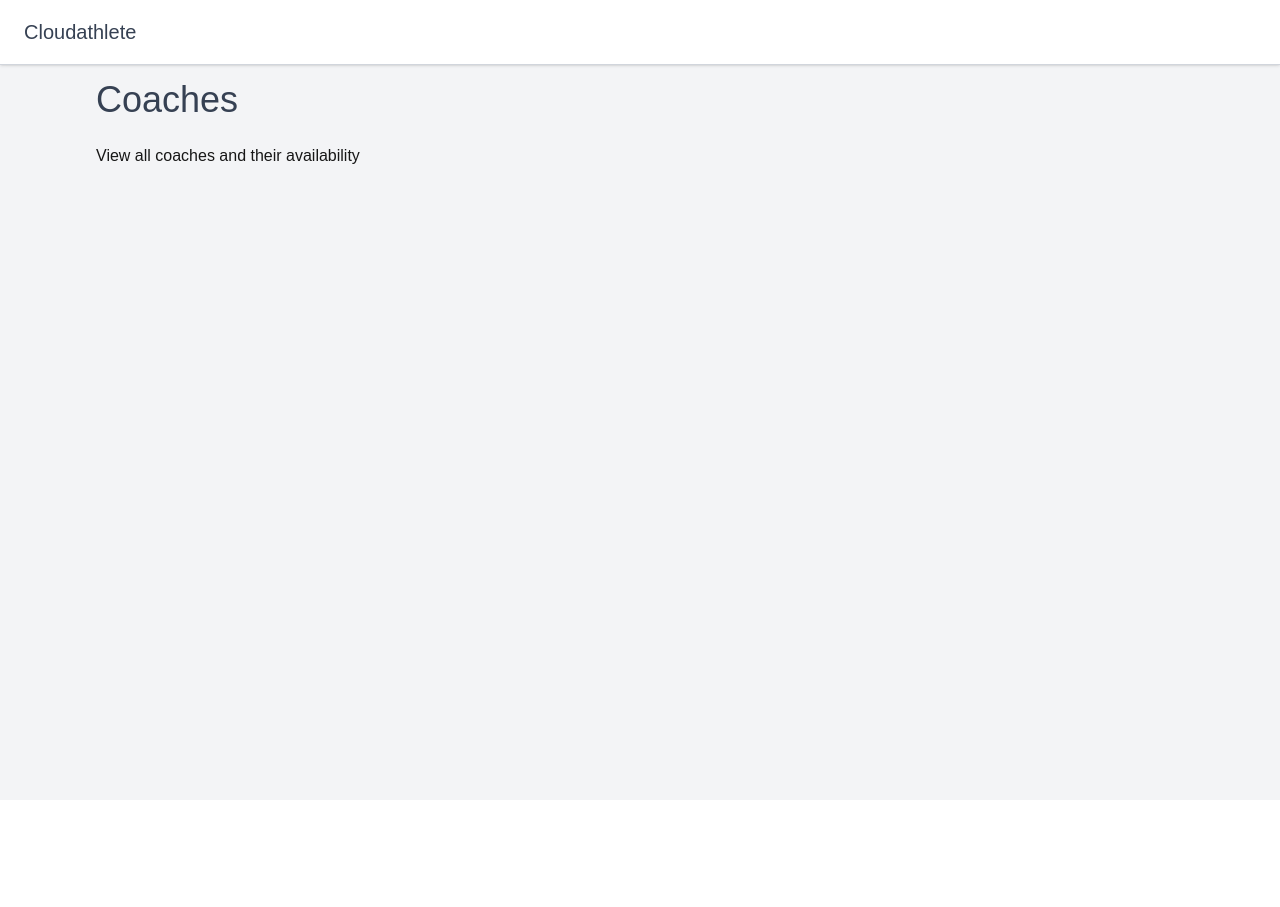
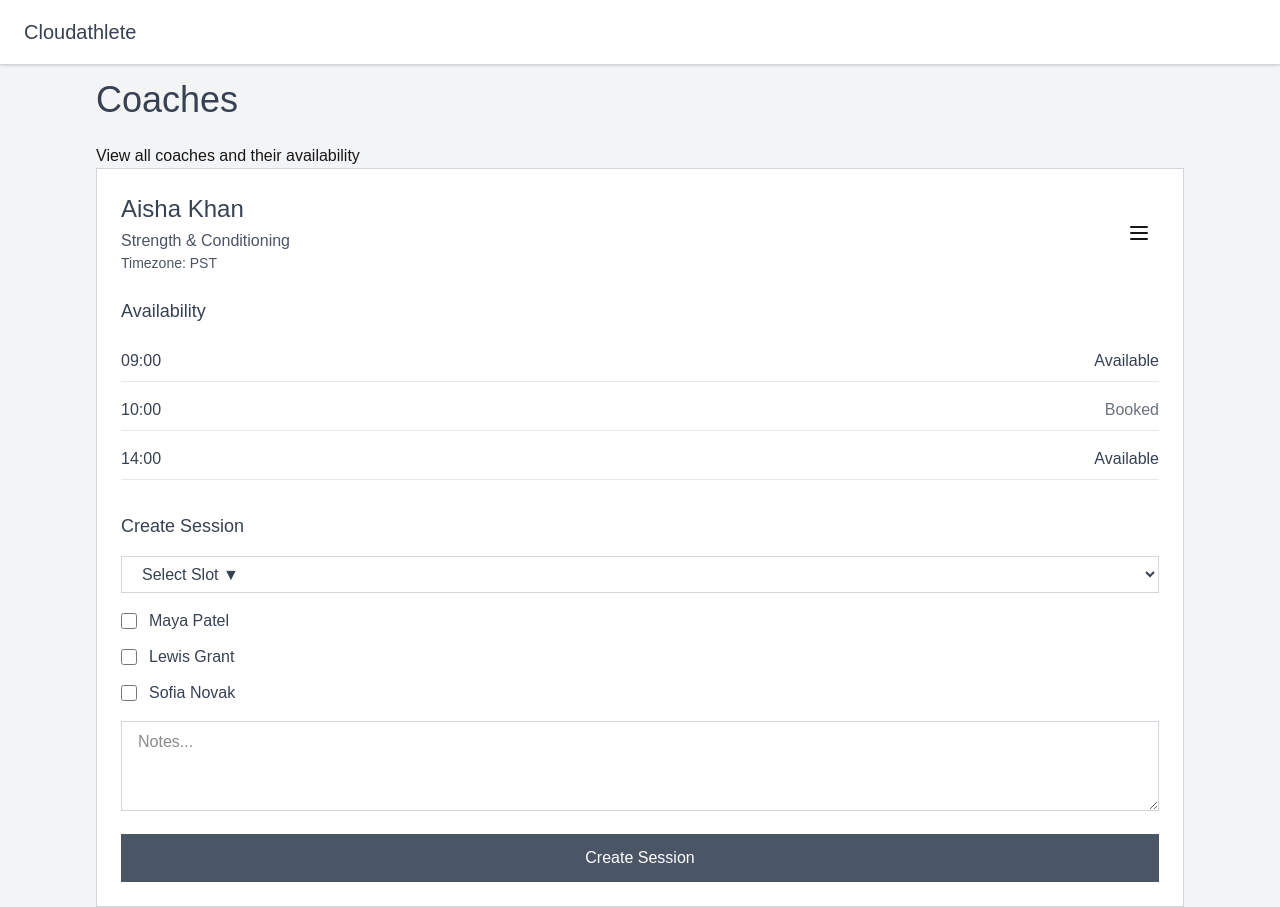
Before and after one commit to MingJae92/athelete-tracking-app, a Next.js app: page /coaches in a window 1280 px wide. Before the commit the page ends 800 px from the top, so only its background shows below. Built offline with nearby package versions, Linux system fonts and the light colour scheme.

Commit message:
coach and session pages updated

```diff
--- a/app/coaches/page.tsx
+++ b/app/coaches/page.tsx
@@ -1,4 +1,5 @@
 import NavBar from "@/app/components/Navbar";
+import CoachDetail from "@/app/components/CoachDetail";
 
 export default function CoachesPage() {
   return (
@@ -7,6 +8,7 @@ export default function CoachesPage() {
         <NavBar/>
         <h1 className="text-4xl font-light text-gray-700 mb-6">Coaches</h1>
         <p>View all coaches and their availability</p>
+        <CoachDetail/>
       </div>
     </div>
   );
--- /dev/null
+++ b/app/components/CoachDetail.tsx
@@ -0,0 +1,155 @@
+// app/components/CoachDetail.tsx
+'use client';
+
+import { useState } from 'react';
+
+interface TimeSlot {
+  time: string;
+  status: 'Available' | 'Booked';
+}
+
+interface Athlete {
+  id: string;
+  name: string;
+}
+
+export default function CoachDetail() {
+  const [selectedSlot, setSelectedSlot] = useState('');
+  const [selectedAthletes, setSelectedAthletes] = useState<string[]>([]);
+  const [notes, setNotes] = useState('');
+  const [error, setError] = useState('');
+
+  // Mock data - replace with actual API call
+  const coach = {
+    name: 'Aisha Khan',
+    specialty: 'Strength & Conditioning',
+    timezone: 'PST'
+  };
+
+  const timeSlots: TimeSlot[] = [
+    { time: '09:00', status: 'Available' },
+    { time: '10:00', status: 'Booked' },
+    { time: '14:00', status: 'Available' }
+  ];
+
+  const athletes: Athlete[] = [
+    { id: '1', name: 'Maya Patel' },
+    { id: '2', name: 'Lewis Grant' },
+    { id: '3', name: 'Sofia Novak' }
+  ];
+
+  const handleAthleteToggle = (athleteId: string) => {
+    setSelectedAthletes(prev =>
+      prev.includes(athleteId)
+        ? prev.filter(id => id !== athleteId)
+        : [...prev, athleteId]
+    );
+  };
+
+  const handleCreateSession = () => {
+    if (!selectedSlot) {
+      setError('Please select a time slot');
+      return;
+    }
+    if (selectedAthletes.length === 0) {
+      setError('Please select at least one athlete');
+      return;
+    }
+    // Handle session creation
+    console.log({ selectedSlot, selectedAthletes, notes });
+  };
+
+  return (
+    <div className="bg-white border border-gray-300 p-6">
+      {/* Header */}
+      <div className="flex items-center justify-between mb-6">
+        <div>
+          <h2 className="text-2xl font-light text-gray-700 mb-1">{coach.name}</h2>
+          <p className="text-gray-600 font-light">{coach.specialty}</p>
+          <p className="text-gray-600 font-light text-sm">Timezone: {coach.timezone}</p>
+        </div>
+        <button className="p-2 hover:bg-gray-100 rounded transition">
+          <svg className="w-6 h-6" fill="none" stroke="currentColor" strokeWidth="2" viewBox="0 0 24 24">
+            <path strokeLinecap="round" strokeLinejoin="round" d="M4 6h16M4 12h16M4 18h16" />
+          </svg>
+        </button>
+      </div>
+
+      {/* Availability */}
+      <div className="mb-8">
+        <h3 className="text-lg font-normal text-gray-700 mb-4">Availability</h3>
+        <div className="space-y-2">
+          {timeSlots.map((slot) => (
+            <div
+              key={slot.time}
+              className="flex items-center justify-between py-2 border-b border-gray-200"
+            >
+              <span className="text-gray-700 font-light">{slot.time}</span>
+              <span className={`font-light ${slot.status === 'Available' ? 'text-gray-700' : 'text-gray-500'}`}>
+                {slot.status}
+              </span>
+            </div>
+          ))}
+        </div>
+      </div>
+
+      {/* Create Session */}
+      <div>
+        <h3 className="text-lg font-normal text-gray-700 mb-4">Create Session</h3>
+
+        {/* Time Slot Selector */}
+        <select
+          value={selectedSlot}
+          onChange={(e) => setSelectedSlot(e.target.value)}
+          className="w-full border border-gray-300 px-4 py-2 mb-4 focus:outline-none focus:border-gray-400 text-gray-700 font-light"
+        >
+          <option value="">Select Slot ▼</option>
+          {timeSlots
+            .filter(slot => slot.status === 'Available')
+            .map(slot => (
+              <option key={slot.time} value={slot.time}>
+                {slot.time}
+              </option>
+            ))}
+        </select>
+
+        {/* Athletes Checkboxes */}
+        <div className="space-y-3 mb-4">
+          {athletes.map((athlete) => (
+            <label key={athlete.id} className="flex items-center cursor-pointer">
+              <input
+                type="checkbox"
+                checked={selectedAthletes.includes(athlete.id)}
+                onChange={() => handleAthleteToggle(athlete.id)}
+                className="w-4 h-4 border-gray-300 mr-3"
+              />
+              <span className="text-gray-700 font-light">{athlete.name}</span>
+            </label>
+          ))}
+        </div>
+
+        {/* Notes */}
+        <textarea
+          placeholder="Notes..."
+          value={notes}
+          onChange={(e) => setNotes(e.target.value)}
+          className="w-full border border-gray-300 px-4 py-2 mb-4 focus:outline-none focus:border-gray-400 font-light"
+          rows={3}
+        />
+
+        {/* Create Button */}
+        <button
+          onClick={handleCreateSession}
+          className="w-full bg-gray-600 text-white py-3 hover:bg-gray-700 transition font-light"
+        >
+          Create Session
+        </button>
+
+        {/* Error Message */}
+        {error && (
+          <p className="text-sm text-gray-600 italic mt-2">{error}</p>
+        )}
+      </div>
+    </div>
+  );
+}
--- /dev/null
+++ b/app/components/SessionsOverview.tsx
@@ -0,0 +1,124 @@
+// app/components/SessionsOverview.tsx
+'use client';
+
+import { useState } from 'react';
+
+interface Session {
+  id: string;
+  dateTime: string;
+  coach: string;
+  athletes: string;
+  notes: string;
+}
+
+export default function SessionsOverview() {
+  const [coachFilter, setCoachFilter] = useState('');
+  const [dateFilter, setDateFilter] = useState('');
+  const [isLoading, setIsLoading] = useState(false);
+  const [error, setError] = useState('');
+
+  // Mock data - replace with actual API call
+  const sessions: Session[] = [
+    {
+      id: '1',
+      dateTime: 'Jan 6, 09:00',
+      coach: 'Aisha Khan',
+      athletes: '2 Athletes',
+      notes: 'Strength training'
+    },
+    {
+      id: '2',
+      dateTime: 'Jan 7, 13:00',
+      coach: 'Grace Okoye',
+      athletes: '3 Athletes',
+      notes: 'Sprint practice'
+    }
+  ];
+
+  return (
+    <div className="bg-white border border-gray-300 p-6">
+      {/* Header */}
+      <div className="flex items-center justify-between mb-6">
+        <h2 className="text-2xl font-light text-gray-700">Upcoming Sessions</h2>
+        <button className="p-2 hover:bg-gray-100 rounded transition">
+          <svg className="w-6 h-6" fill="none" stroke="currentColor" strokeWidth="2" viewBox="0 0 24 24">
+            <path strokeLinecap="round" strokeLinejoin="round" d="M4 6h16M4 12h16M4 18h16" />
+          </svg>
+        </button>
+      </div>
+
+      {/* Filters */}
+      <div className="grid grid-cols-2 gap-4 mb-6">
+        <select
+          value={coachFilter}
+          onChange={(e) => setCoachFilter(e.target.value)}
+          className="border border-gray-300 px-4 py-2 focus:outline-none focus:border-gray-400 text-gray-700 font-light"
+        >
+          <option value="">Filter by Coach ▼</option>
+          <option value="aisha">Aisha Khan</option>
+          <option value="grace">Grace Okoye</option>
+          <option value="john">John Miller</option>
+        </select>
+
+        <select
+          value={dateFilter}
+          onChange={(e) => setDateFilter(e.target.value)}
+          className="border border-gray-300 px-4 py-2 focus:outline-none focus:border-gray-400 text-gray-700 font-light"
+        >
+          <option value="">Filter by Date ▼</option>
+          <option value="today">Today</option>
+          <option value="week">This Week</option>
+          <option value="month">This Month</option>
+        </select>
+      </div>
+
+      {/* Sessions Table */}
+      <div className="overflow-x-auto">
+        <table className="w-full">
+          <thead>
+            <tr className="border-b border-gray-300">
+              <th className="text-left py-3 px-2 font-normal text-gray-700">Date & Time</th>
+              <th className="text-left py-3 px-2 font-normal text-gray-700">Coach</th>
+              <th className="text-left py-3 px-2 font-normal text-gray-700">Athletes</th>
+              <th className="text-left py-3 px-2 font-normal text-gray-700">Notes</th>
+            </tr>
+          </thead>
+          <tbody>
+            {isLoading && (
+              <tr>
+                <td colSpan={4} className="py-4 text-gray-600 font-light">
+                  Loading...
+                </td>
+              </tr>
+            )}
+
+            {error && (
+              <tr>
+                <td colSpan={4} className="py-4 text-red-600 font-light">
+                  Error: {error}
+                </td>
+              </tr>
+            )}
+
+            {!isLoading && !error && sessions.length === 0 && (
+              <tr>
+                <td colSpan={4} className="py-4 text-gray-600 font-light">
+                  No upcoming sessions
+                </td>
+              </tr>
+            )}
+
+            {!isLoading && !error && sessions.map((session) => (
+              <tr key={session.id} className="border-b border-gray-200">
+                <td className="py-3 px-2 text-gray-700 font-light">{session.dateTime}</td>
+                <td className="py-3 px-2 text-gray-700 font-light">{session.coach}</td>
+                <td className="py-3 px-2 text-gray-700 font-light">{session.athletes}</td>
+                <td className="py-3 px-2 text-gray-700 font-light">{session.notes}</td>
+              </tr>
+            ))}
+          </tbody>
+        </table>
+      </div>
+    </div>
+  );
+}
--- a/app/sessions/page.tsx
+++ b/app/sessions/page.tsx
@@ -1,4 +1,5 @@
 import NavBar from "@/app/components/Navbar";
+import SessionsOverview from "@/app/components/SessionsOverview";
 
 export default function SessionsPage() {
   return (
@@ -7,6 +8,7 @@ export default function SessionsPage() {
           <NavBar/>
         <h1 className="text-4xl font-light text-gray-700 mb-6">Sessions</h1>
         <p>View and manage training sessions</p>
+        <SessionsOverview/>
       </div>
     </div>
   );
```
